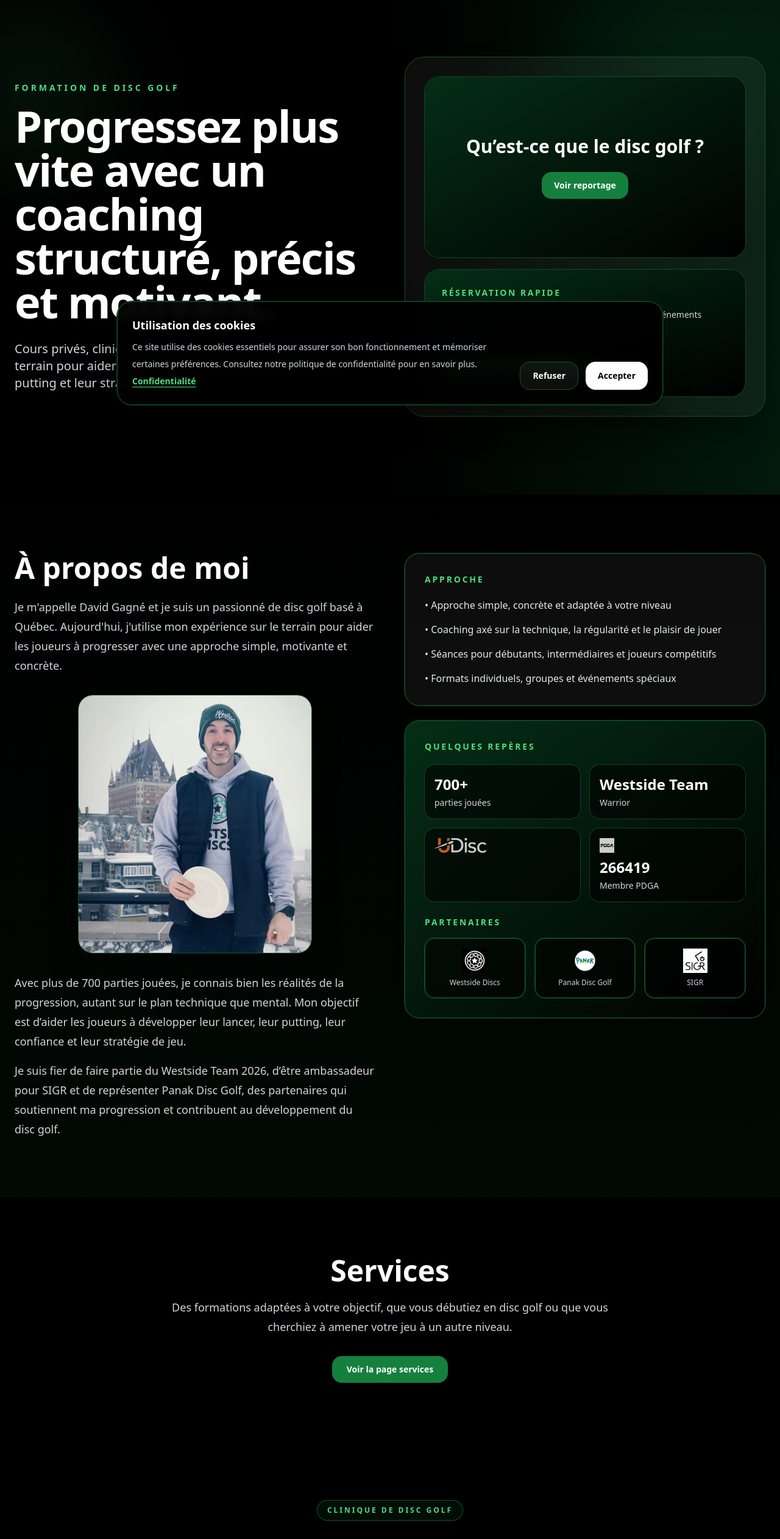
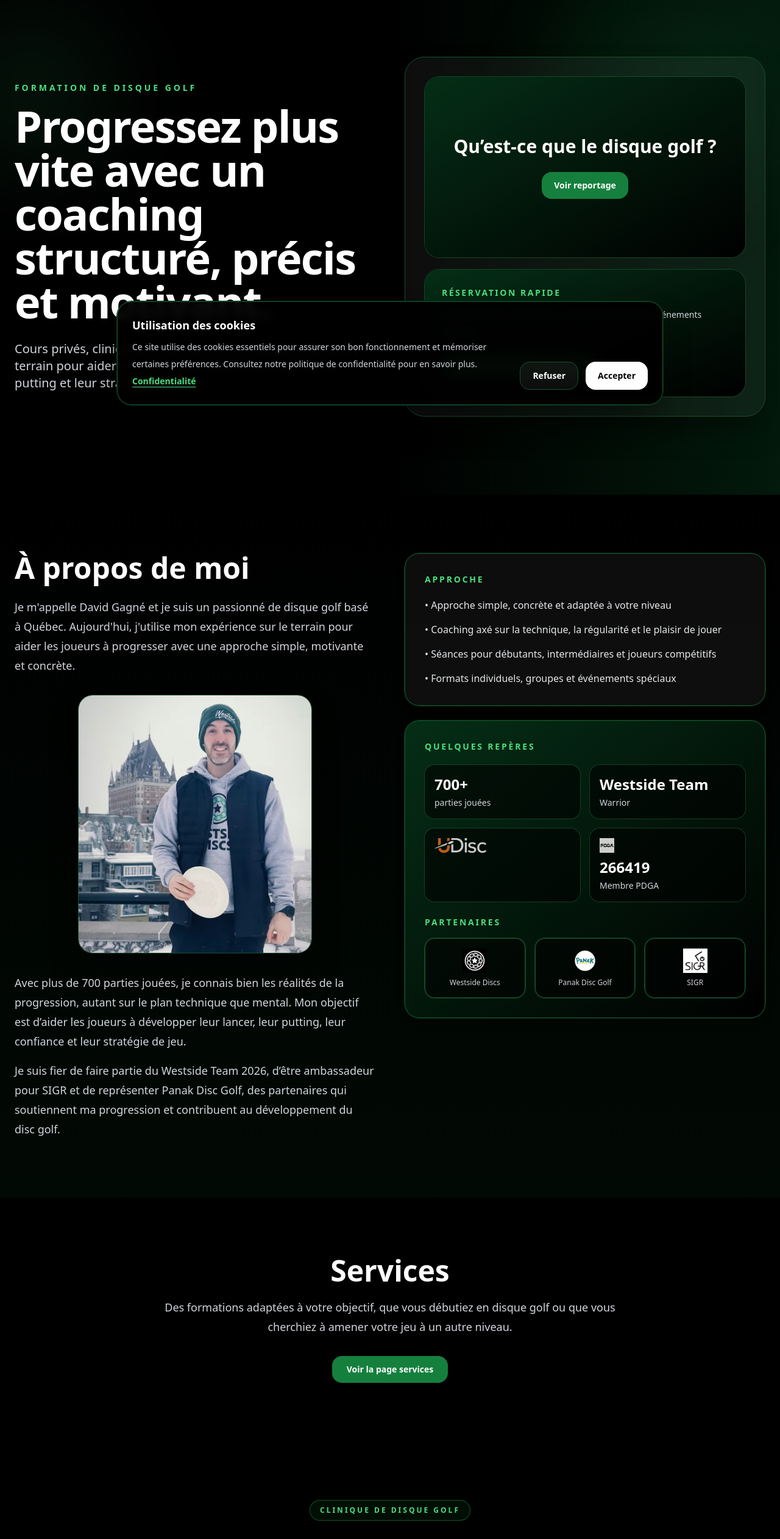
Before and after one commit to DGDiscgolf/DG_Discgolf, a React (Vite) app: page / in a window 1280 px wide. Shown: the part 120-2643 px from the top of the page at 61% size. Built offline with nearby package versions, Linux system fonts and the light colour scheme.

Commit message:
Update App.jsx

```diff
--- a/src/App.jsx
+++ b/src/App.jsx
@@ -33,7 +33,7 @@ export default function App() {
         privacy: "Confidentialité",
       },
       hero: {
-        badge: "Formation de disc golf",
+        badge: "Formation de disque golf",
         title: "Progressez plus vite avec un coaching structuré, précis et motivant.",
         text: "Cours privés, cliniques de groupe et accompagnement sur le terrain pour aider les joueurs à améliorer leur lancer, leur putting et leur stratégie de jeu.",
         objectiveLabel: "Objectif",
@@ -44,29 +44,29 @@ export default function App() {
         bookingText:
           "Disponible pour cours privés, cliniques de groupe et événements spéciaux.",
         bookingButton: "Voir les options de réservation",
-        reportTitle: "Qu’est-ce que le disc golf ?",
+        reportTitle: "Qu’est-ce que le disque golf ?",
         reportButton: "Voir reportage",
       },
       servicesSection: {
         title: "Services",
-        text: "Des formations adaptées à votre objectif, que vous débutiez en disc golf ou que vous cherchiez à amener votre jeu à un autre niveau.",
+        text: "Des formations adaptées à votre objectif, que vous débutiez en disque golf ou que vous cherchiez à amener votre jeu à un autre niveau.",
         button: "Voir la page services",
       },
       cliniquePreview: {
-        badge: "Clinique de disc golf",
+        badge: "Clinique de disque golf",
         title: "Découvre un nouveau sport et passe au niveau supérieur",
         text: "Cliniques adaptées aux joueurs débutants et intermédiaires pour améliorer la technique, le contrôle, les approches, le putting et la lecture du parcours.",
         button: "Voir la page clinique",
       },
       formationPreview: {
         badge: "Formation",
-        title: "Introduction au disc golf",
+        title: "Introduction au disque golf",
         text: "Une formule structurée pour découvrir le sport, comprendre les bases essentielles et initier les joueurs, groupes, écoles ou entreprises.",
         button: "Voir la page formation",
       },
       aboutSection: {
         title: "À propos de moi",
-        p1: "Je m'appelle David Gagné et je suis un passionné de disc golf basé à Québec. Aujourd'hui, j'utilise mon expérience sur le terrain pour aider les joueurs à progresser avec une approche simple, motivante et concrète.",
+        p1: "Je m'appelle David Gagné et je suis un passionné de disque golf basé à Québec. Aujourd'hui, j'utilise mon expérience sur le terrain pour aider les joueurs à progresser avec une approche simple, motivante et concrète.",
         p2: "Avec plus de 700 parties jouées, je connais bien les réalités de la progression, autant sur le plan technique que mental. Mon objectif est d’aider les joueurs à développer leur lancer, leur putting, leur confiance et leur stratégie de jeu.",
         p3: "Je suis fier de faire partie du Westside Team 2026, d’être ambassadeur pour SIGR et de représenter Panak Disc Golf, des partenaires qui soutiennent ma progression et contribuent au développement du disc golf.",
         imageAlt: "David Gagné Disc Golf",
```
